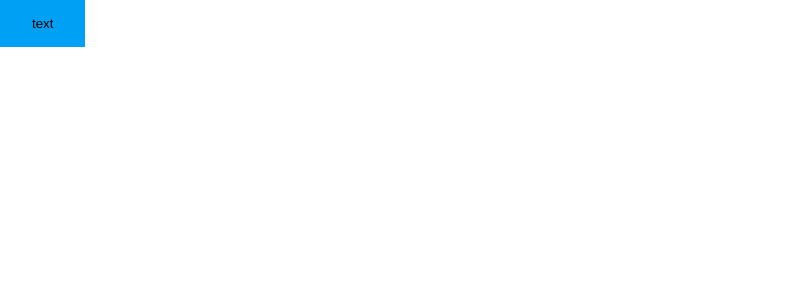
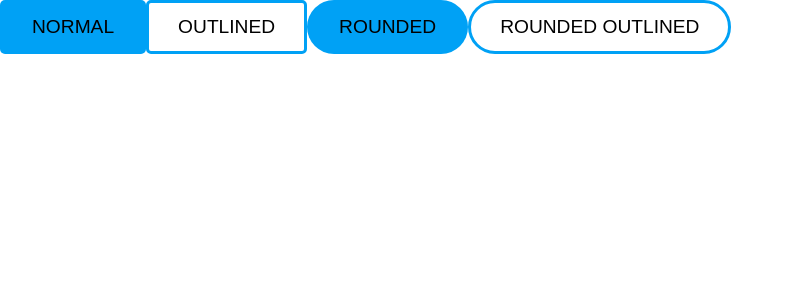
Before and after one commit to jojoyel/alterneo_front, a React (Create React App) app: page / in a window 1280 px wide. Shown: the top 300 px of the page, without its empty margins (0-794 px from the left). Built offline with nearby package versions, Linux system fonts and the light colour scheme.

Commit message:
Enhanced Button

```diff
--- a/src/App.js
+++ b/src/App.js
@@ -2,13 +2,18 @@ import React from 'react';
 import Button from "./components/form/Button";
 
 const App = () => {
-    return (
-        <div>
-            <Button type="salut">
-                salut
-            </Button>
-        </div>
-    );
+	return (
+		<div>
+			<Button text="Normal">
+			</Button>
+			<Button style="outlined" text="outlined">
+			</Button>
+			<Button style="rounded" text="rounded">
+			</Button>
+			<Button style="rounded outlined" text="rounded outlined">
+			</Button>
+		</div>
+	);
 };
 
 export default App;
--- a/src/components/form/Button.js
+++ b/src/components/form/Button.js
@@ -1,12 +1,10 @@
 import React from 'react';
 import './../../styles/_button.scss'
 
-const Button = ({type, text, onClick, disabled}) => {
+const Button = (props) => {
 	return (
-		<button className={'button ' + type}
-		        disabled={disabled}
-		        onClick={onClick}>
-			{"text"}
+		<button className={props.style === undefined ? '' : props.style} onClick={props.callback}>
+			{props.text}
 		</button>
 	);
 };
--- a/src/styles/_button.scss
+++ b/src/styles/_button.scss
@@ -1,8 +1,36 @@
 @import "./_settings";
 
-.button {
+button {
 	margin: 0;
 	border: none;
 	background-color: $primary-color;
 	padding: 1rem 2rem;
+	font-size: 1.2em;
+	border-radius: 5px;
+	text-transform: uppercase;
+
+	transition: .5s ease-in-out;
+
+	&.outlined {
+		border: $primary-color solid 3px;
+		background-color: #ffffff;
+		$test: 1rem;
+		$test2: 2rem;
+		$test3: 3px;
+		padding: calc(#{$test} - #{$test3}) calc(#{$test2} - #{$test3});
+	}
+
+	&.rounded {
+		border-radius: 50px;
+	}
+
+	&:hover {
+		background-color: $primary-light;
+		border-color: $primary-light;
+		cursor: pointer;
+	}
+
+	&:active {
+		background-color: $primary-dark;
+	}
 }
```
Also changed, not shown: src/index.js (+4 -4 lines), 1 other file (tests, documents, lock files or other folders).
